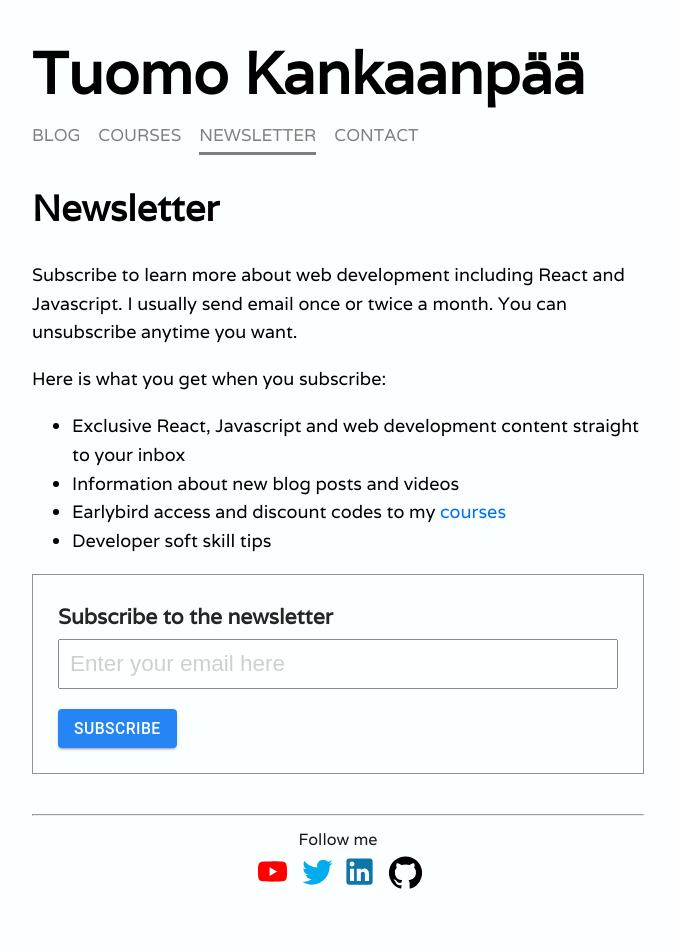
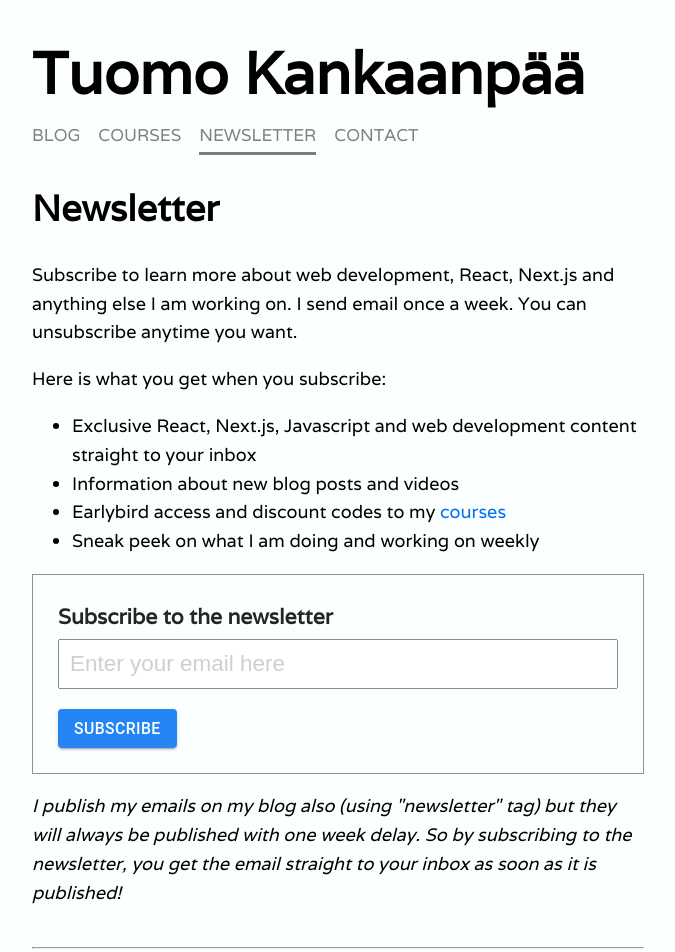
Before and after one commit to tumetus/tuomokankaanpaa, a Next.js app: page /newsletter in a window 1280 px wide. Shown: the top 952 px of the page, without its empty margins (302-977 px from the left). Built offline with nearby package versions, Linux system fonts and the light colour scheme.

Commit message:
Update newsletter page

```diff
--- a/pages/newsletter.tsx
+++ b/pages/newsletter.tsx
@@ -10,15 +10,15 @@ export default function Newsletter() {
       <Meta title={`Newsletter | Tuomo Kankaanpää`}></Meta>
       <h1>Newsletter</h1>
       <p>
-        Subscribe to learn more about web development including React and
-        Javascript. I usually send email once or twice a month. You can
+        Subscribe to learn more about web development, React, Next.js and
+        anything else I am working on. I send email once a week. You can
         unsubscribe anytime you want.
       </p>
       <p>Here is what you get when you subscribe:</p>
       <ul>
         <li>
-          Exclusive React, Javascript and web development content straight to
-          your inbox
+          Exclusive React, Next.js, Javascript and web development content
+          straight to your inbox
         </li>
         <li>Information about new blog posts and videos</li>
         <li>
@@ -27,9 +27,17 @@ export default function Newsletter() {
             <a>courses</a>
           </Link>
         </li>
-        <li>Developer soft skill tips</li>
+        <li>Sneak peek on what I am doing and working on weekly</li>
       </ul>
       <NewsletterBanner />
+      <p>
+        <i>
+          I publish my emails on my blog also (using "newsletter" tag) but they
+          will always be published with one week delay. So by subscribing to the
+          newsletter, you get the email straight to your inbox as soon as it is
+          published!
+        </i>
+      </p>
       <Footer />
     </Layout>
   );
```
Also changed, not shown: public/blog-posts/working-with-react-monorepo-typescript-lerna/index.md (+1 -1 lines).
